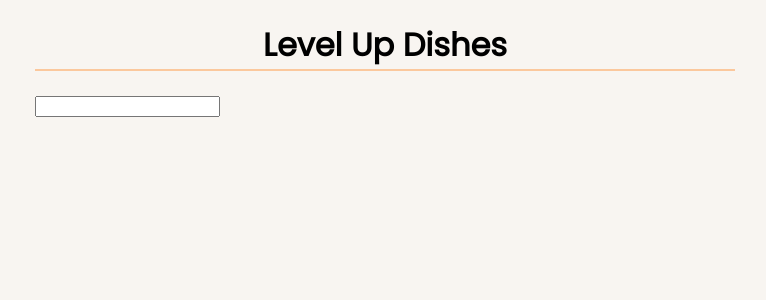
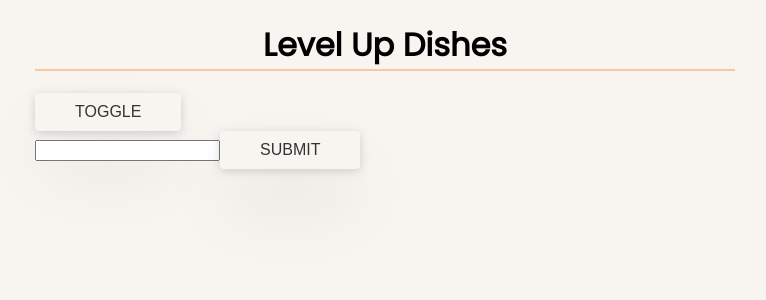
Before and after one commit to rgoshen/levelup_hooks, a React (Create React App) app: page / in a window 1280 px wide. Shown: the top 300 px of the page, without its empty margins (255-1021 px from the left). Built offline with nearby package versions, Linux system fonts and the light colour scheme.

Commit message:
complete useState part 2

```diff
--- a/src/App.js
+++ b/src/App.js
@@ -1,18 +1,33 @@
 import React, { useState } from 'react';
+import Toggle from './Toggle';
 
 const App = () => {
   const [name, setName] = useState('');
   return (
     <div className='main-wrapper'>
       <h1>Level Up Dishes</h1>
-      <h3>{name}</h3>
-      <input
-        type='text'
-        onChange={(e) => setName(e.target.value)}
-        value={name}
-      />
+      <Toggle />
+      {/* <h3>{name}</h3> */}
+      <form
+        onSubmit={(e) => {
+          e.preventDefault();
+          formSubmit(name, setName);
+        }}
+      >
+        <input
+          type='text'
+          onChange={(e) => setName(e.target.value)}
+          value={name}
+        />
+        <button>Submit</button>
+      </form>
     </div>
   );
 };
 
+const formSubmit = (value, setValue) => {
+  console.log(`email sent to ${value}`);
+  setValue('');
+};
+
 export default App;
```
Also changed, not shown: 1 other file (tests, documents, lock files or other folders).
